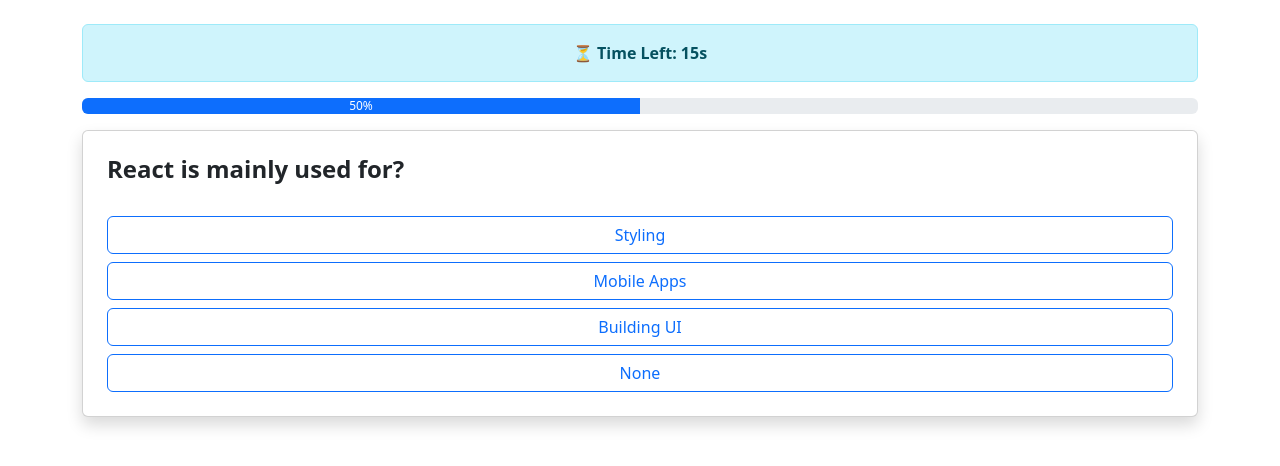
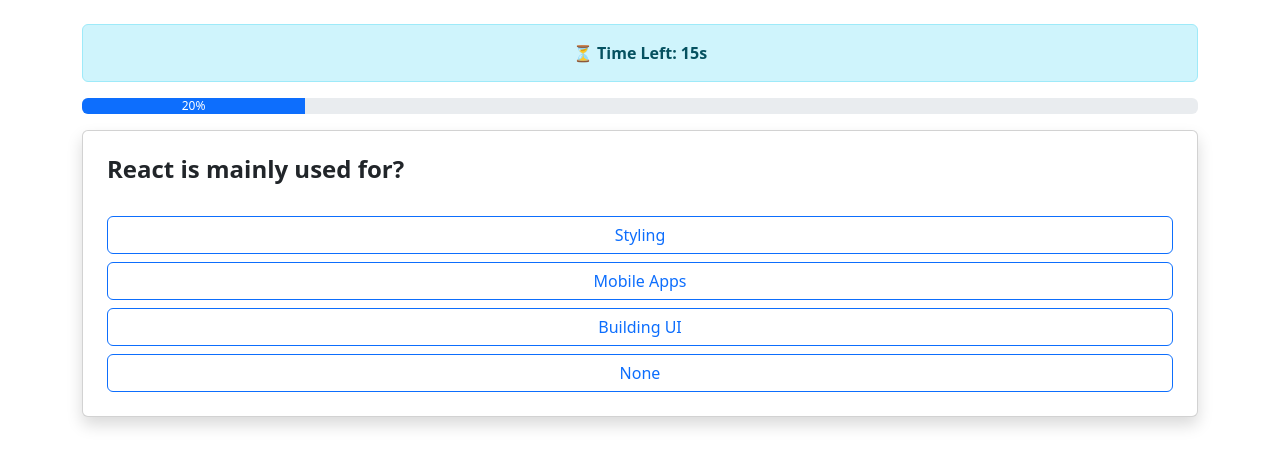
Before and after one commit to UsmanSiddique-dev/Quizfox, a React (Vite) app: page /quiz in a window 1280 px wide. Shown: the top 466 px of the page. Built offline with nearby package versions, Linux system fonts and the light colour scheme.

Commit message:
feat(ProgressBar): update component to accept current and total props for dynamic progress calculation

```diff
--- a/src/components/ProgressBar.jsx
+++ b/src/components/ProgressBar.jsx
@@ -1,10 +1,11 @@
 import React from "react";
 
-function ProgressBar() {
+function ProgressBar({ current, total }) {
+  const progress = ((current + 1) / total) * 100;
   return (
     <div className="progress mb-3">
-      <div className="progress-bar" style={{ width: "50%" }}>
-        50%
+      <div className="progress-bar" style={{ width: `${progress}%` }}>
+        {Math.round(progress)}%
       </div>
     </div>
   );
```
